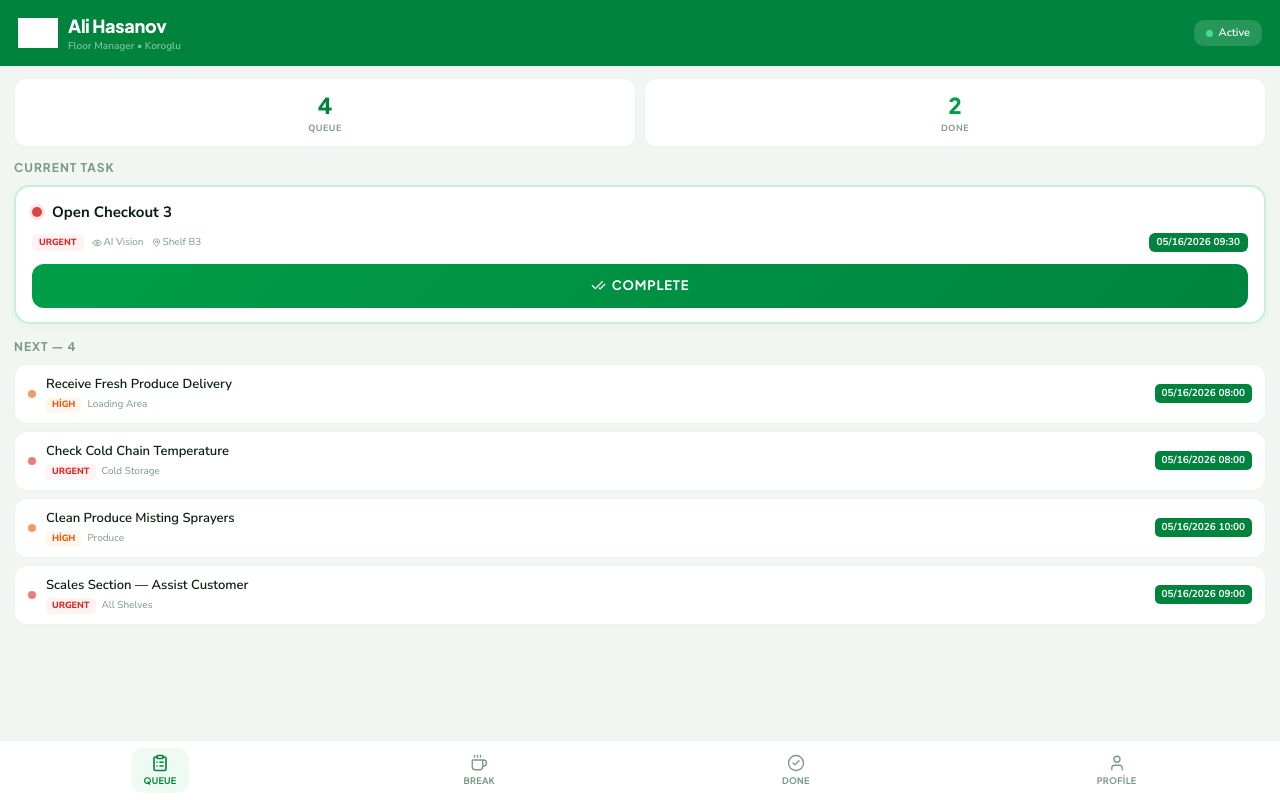
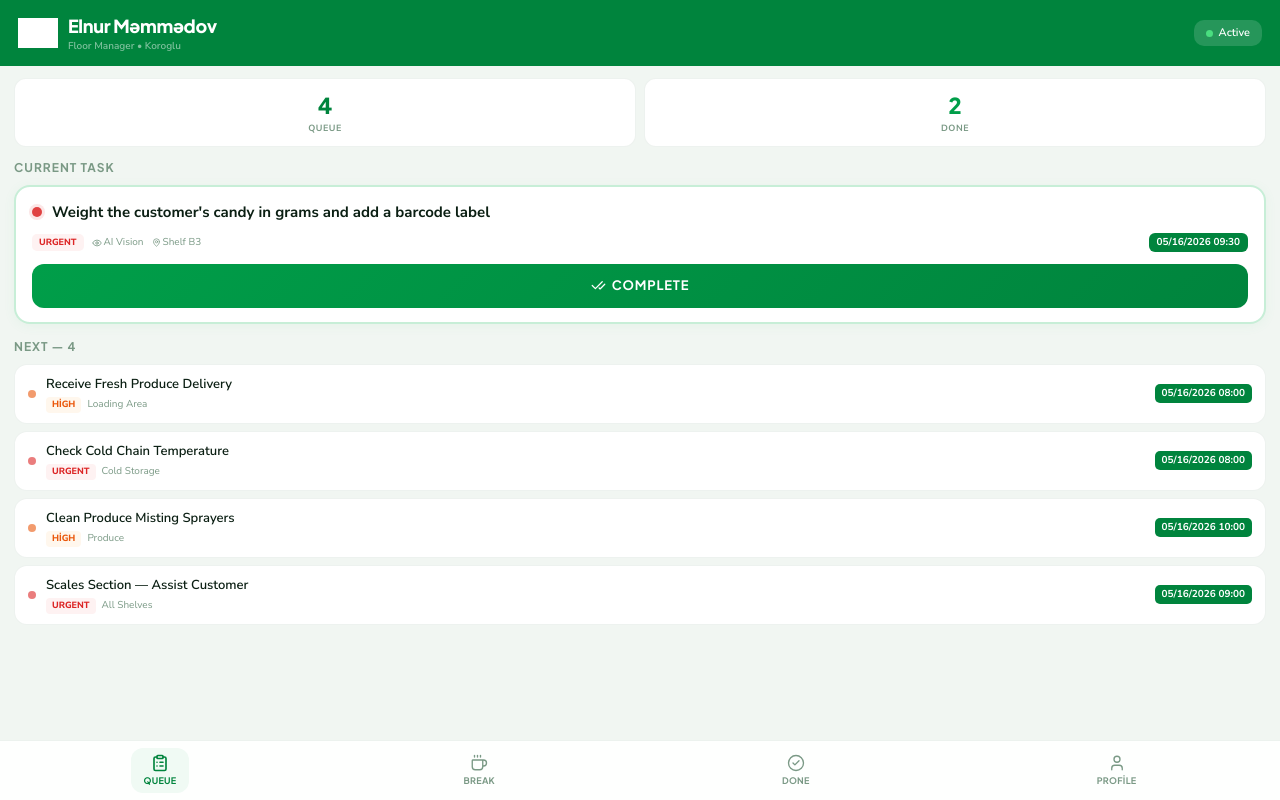
Before and after one commit to EmbeddedDesignEngineer/pasha-hackathon-6_employee-app, a Next.js app: page / in a window 1280 px wide. Built offline with nearby package versions, Linux system fonts and the light colour scheme; grey boxes are pictures that could not be loaded.

Commit message:
Update: Task and employee name

```diff
--- a/app/en/EmployeePage.tsx
+++ b/app/en/EmployeePage.tsx
@@ -75,7 +75,7 @@ const SL: Record<Source, string> = { cv: "AI Vision", fixed: "Routine", manager:
 
 // ─── DATA ───
 const initTasks = (): TaskItem[] => [
-    { id: "t1",  tl: "Open Checkout 3",                    pr: "critical", sr: "cv",      lc: "Shelf B3",      tm: "09:30", st: "current" },
+    { id: "t1",  tl: "Weight the customer's candy in grams and add a barcode label",                    pr: "critical", sr: "cv",      lc: "Shelf B3",      tm: "09:30", st: "current" },
     { id: "t20", tl: "Receive Fresh Produce Delivery",     pr: "high",     sr: "fixed",   lc: "Loading Area",  tm: "08:00", st: "queued" },
     { id: "t3",  tl: "Check Cold Chain Temperature",       pr: "critical", sr: "fixed",   lc: "Cold Storage",  tm: "08:00", st: "queued" },
     { id: "t2",  tl: "Clean Produce Misting Sprayers",     pr: "high",     sr: "manager", lc: "Produce",       tm: "10:00", st: "queued" },
@@ -180,7 +180,7 @@ export default function EmployeePage() {
                 <div style={{ display: "flex", alignItems: "center", gap: 10 }}>
                     <img src={LOGO} alt="Bravo" style={{ height: 30, filter: "brightness(0) invert(1)", objectFit: "contain" }} />
                     <div>
-                        <div style={{ fontFamily: fh, fontSize: 18, fontWeight: 800, color: "#fff", letterSpacing: -0.3 }}>Ali Hasanov</div>
+                        <div style={{ fontFamily: fh, fontSize: 18, fontWeight: 800, color: "#fff", letterSpacing: -0.3 }}>Elnur Məmmədov</div>
                         <div style={{ fontSize: 10, color: "rgba(255,255,255,.5)", fontWeight: 600 }}>Floor Manager • Koroglu</div>
                     </div>
                 </div>
```
